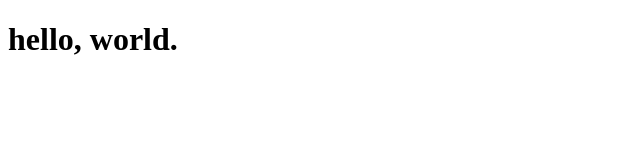
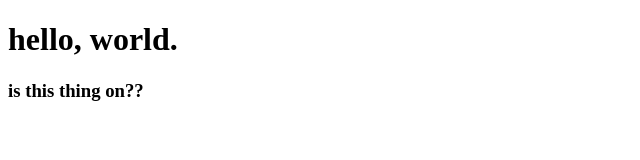
Before and after one commit to bgeraci714/my-blog, a plain HTML site: page dist/index.html in a window 1280 px wide. Shown: the whole page, without its empty margins (0-640 px from the left). Drawn offline with Linux system fonts and the light colour scheme.

Commit message:
update readme, also update index.html text

```diff
--- a/dist/index.html
+++ b/dist/index.html
@@ -6,5 +6,8 @@
 </head>
 <body>
     <h1> hello, world. </h1>
+    <h3>
+        is this thing on??
+    </h3>
 </body>
 </html>
```
